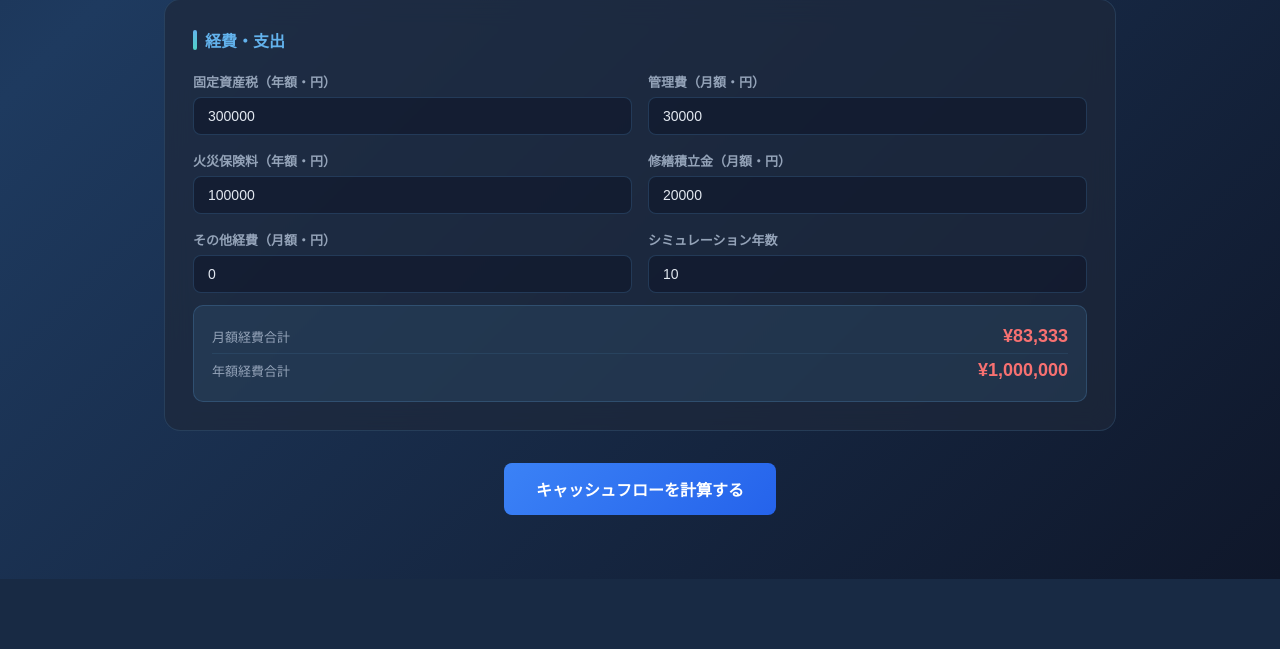
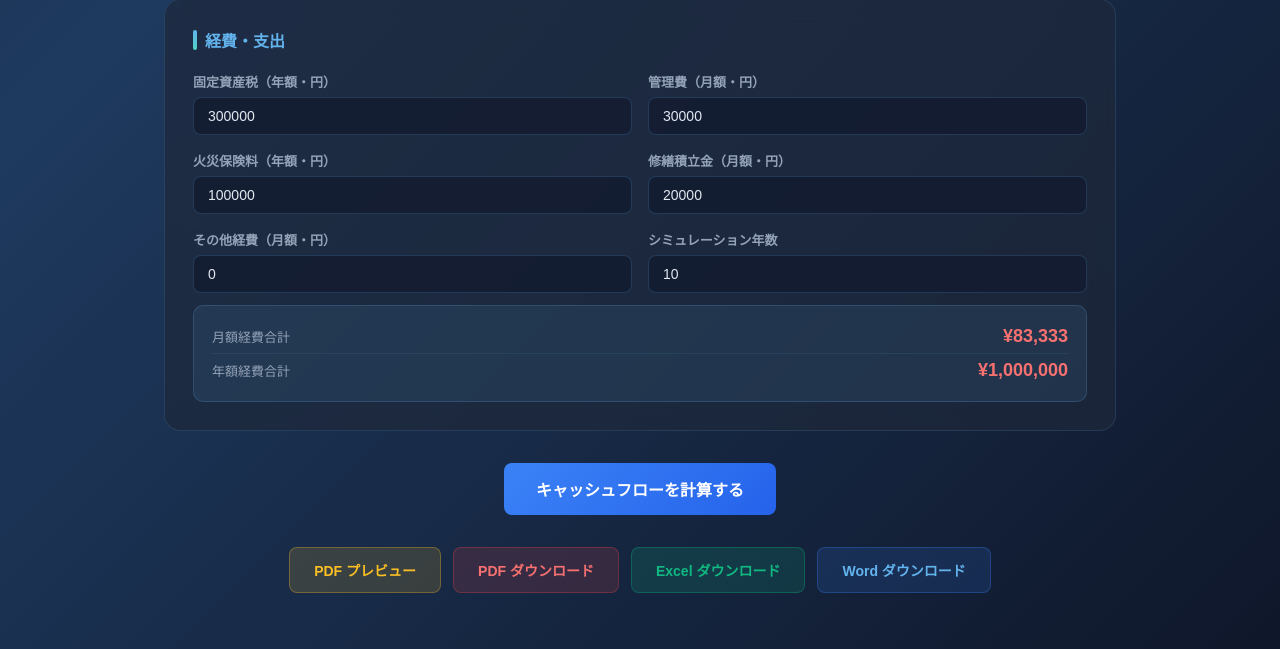
Before and after one commit to ryovader-afk/ryo, a Flask app: page /realestate in a window 1280 px wide. Shown: the part 1652-2301 px from the top of the page. Before the commit the page ends 2231 px from the top, so only its background shows below. Run offline with Flask 3, Linux system fonts and the light colour scheme.

Commit message:
エクスポートボタンを常時表示に変更
計算結果セクション内から外に移動し、計算前でもボタンが見えるように修正

Co-Authored-By: Claude Opus 4.6 <noreply@anthropic.com>

```diff
--- a/templates/realestate.html
+++ b/templates/realestate.html
@@ -685,9 +685,15 @@
         </div>
     </div>
 
-    <!-- 計算ボタン -->
+    <!-- 計算・エクスポートボタン -->
     <div class="center-btn">
         <button class="btn btn-primary" onclick="runSimulation()">キャッシュフローを計算する</button>
+    </div>
+    <div class="export-bar">
+        <button class="btn-export btn-preview" onclick="previewPDF()">PDF プレビュー</button>
+        <button class="btn-export btn-pdf" onclick="exportFile('pdf')">PDF ダウンロード</button>
+        <button class="btn-export btn-excel" onclick="exportFile('excel')">Excel ダウンロード</button>
+        <button class="btn-export btn-word" onclick="exportFile('word')">Word ダウンロード</button>
     </div>
 
     <!-- 結果 -->
@@ -785,13 +791,6 @@
             </div>
         </div>
 
-        <!-- エクスポートボタン -->
-        <div class="export-bar">
-            <button class="btn-export btn-preview" onclick="previewPDF()">PDF プレビュー</button>
-            <button class="btn-export btn-pdf" onclick="exportFile('pdf')">PDF ダウンロード</button>
-            <button class="btn-export btn-excel" onclick="exportFile('excel')">Excel ダウンロード</button>
-            <button class="btn-export btn-word" onclick="exportFile('word')">Word ダウンロード</button>
-        </div>
     </div>
 </div>
 
```
